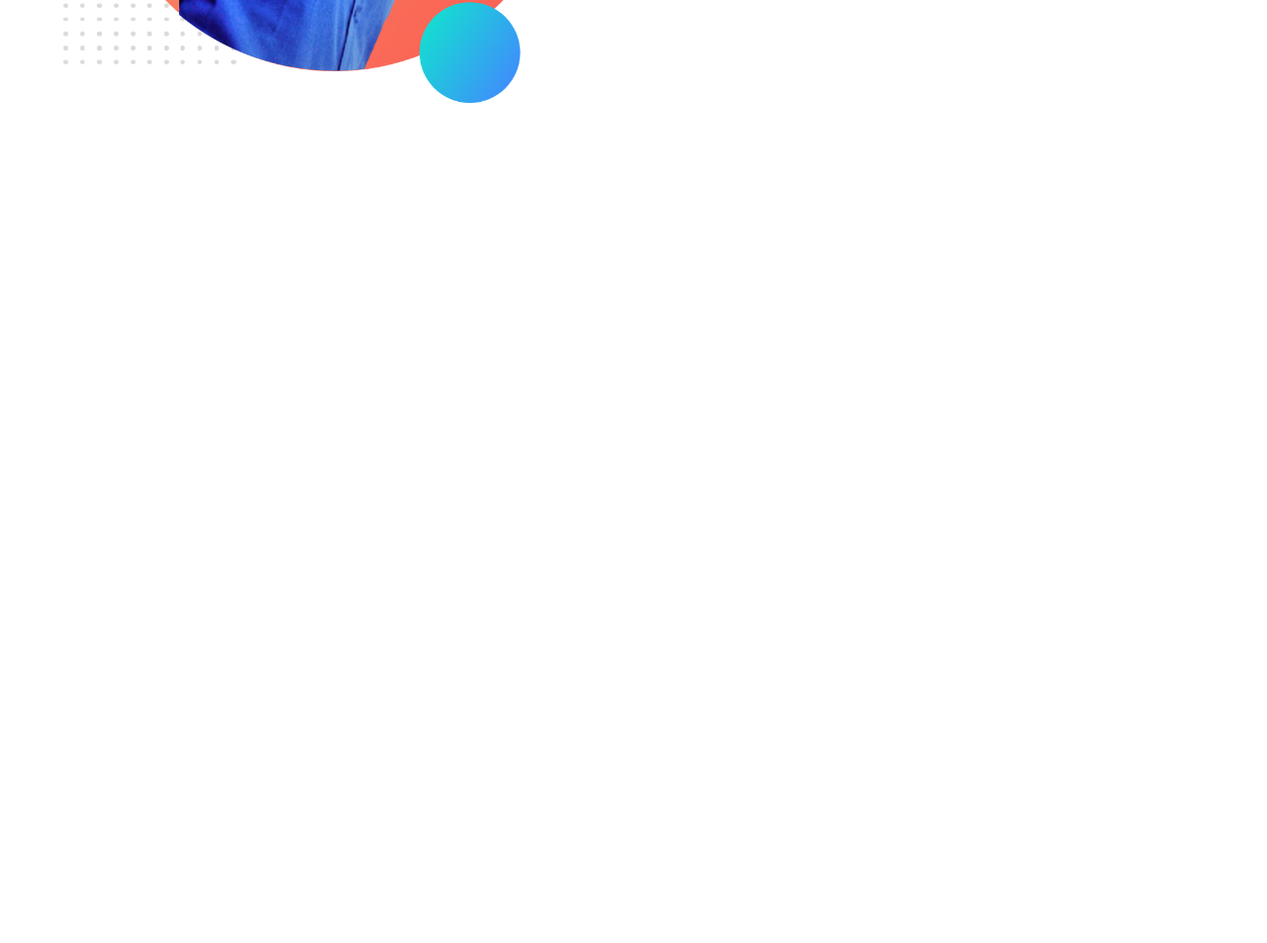
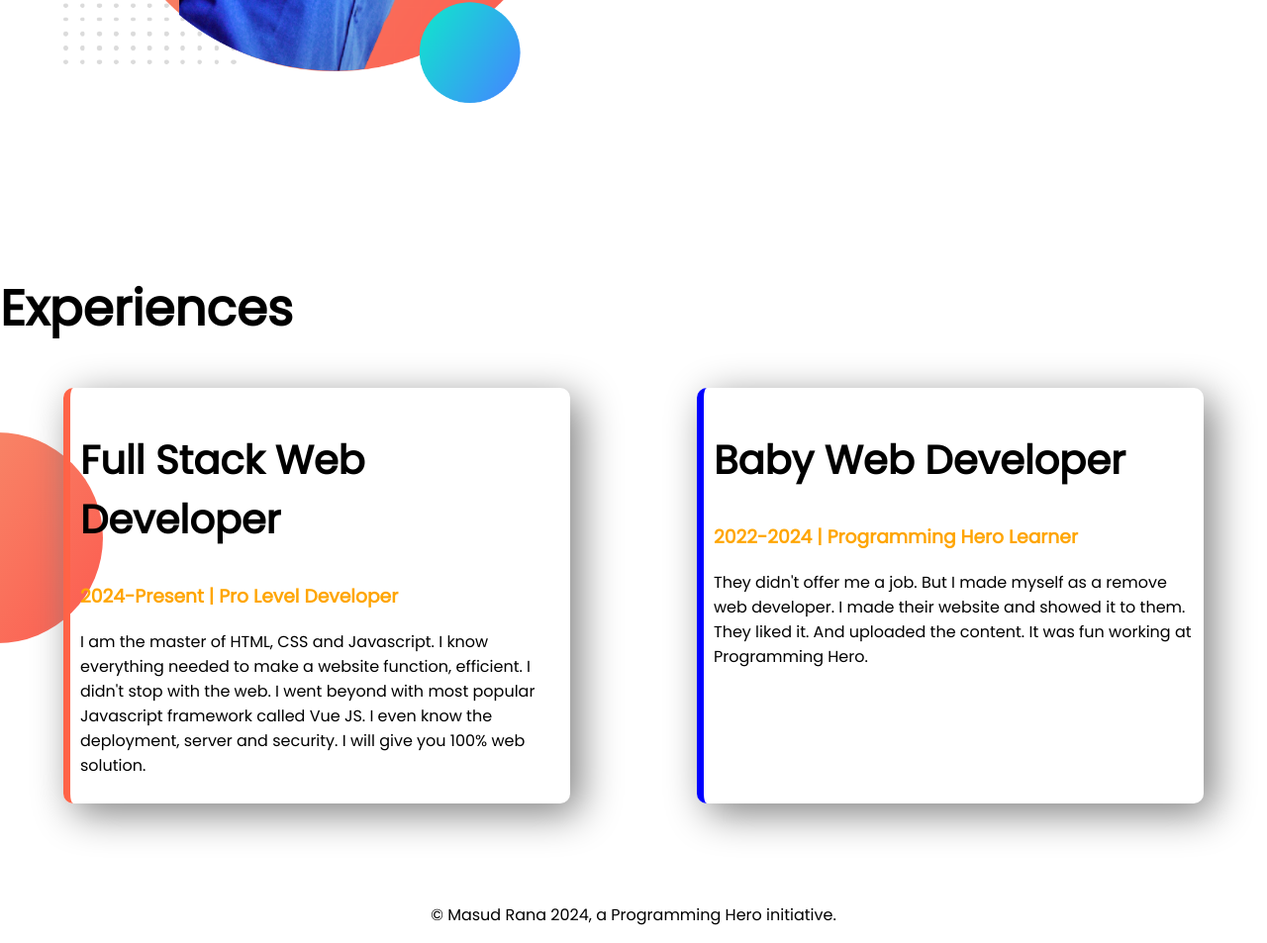
Before and after one commit to masudrana-1/devloper-portfolio, a plain HTML site: page indexl.html in a window 1280 px wide. Shown: the part 1195-2148 px from the top of the page at 99% size. Before the commit the page ends 1470 px from the top, so only its background shows below. Drawn offline with Linux system fonts and the light colour scheme.

Commit message:
complete

```diff
--- a/indexl.html
+++ b/indexl.html
@@ -13,7 +13,7 @@
 </head>
 
 <body>
-    <section class="top-banner">
+    <section class="top-banner flexible-container">
         <div class="half-width">
             <h1>Wellcome To</h1>
             <h1><span class="orange-color">Masud Rana</span> World!</h1>
@@ -29,7 +29,7 @@
             <img src="images/masud2.png" alt="masud rana">
         </div>
     </section>
-    <section class="dream-big">
+    <section class="dream-big flexible-container">
         <div class="half-width">
             <img src="images/masud.png" alt="photo">
         </div>
@@ -41,6 +41,29 @@
             <a class="link-button" target="_blank" href="https://web.facebook.com/masudrana58855">FOllOW ME</a>
         </div>
     </section>
+    <section class="Experience-area">
+        <h1>Experiences</h1>
+        <div class="flexible-container">
+            <div id="Full-Stack-Web-Developer" class="experience-item">
+                <h2>Full Stack Web Developer</h2>
+                <h3 class="orange-color">2024-Present | Pro Level Developer</h3>
+                <p>I am the master of HTML, CSS and Javascript. I know everything needed to make a website function,
+                    efficient. I didn't stop with the web. I went beyond with most popular Javascript framework called
+                    Vue
+                    JS. I even know the deployment, server and security. I will give you 100% web solution.</p>
+            </div>
+            <div id="Baby-Web-Developer" class="experience-item">
+                <h2>Baby Web Developer</h2>
+                <h3 class="orange-color">2022-2024 | Programming Hero Learner</h3>
+                <p>They didn't offer me a job. But I made myself as a remove web developer. I made their website and
+                    showed
+                    it to them. They liked it. And uploaded the content. It was fun working at Programming Hero.</p>
+            </div>
+        </div>
+    </section>
 </body>
+<footer>
+    <p>© Masud Rana 2024, a Programming Hero initiative.</p>
+</footer>
 
 </html>
--- a/style.css
+++ b/style.css
@@ -7,11 +7,15 @@ h1 {
     font-size: 50px;
 }
 
+h2 {
+    font-size: 40px;
+}
+
 .orange-color {
     color: orange;
 }
 
-section {
+.flexible-container {
     display: flex;
     margin-bottom: 100px;
 }
@@ -45,3 +49,31 @@ section {
     background-repeat: no-repeat;
     background-position: right;
 }
+
+.Experience-area {
+    background-image: url(images/exp-bg.png);
+    background-repeat: no-repeat;
+    background-position: left;
+}
+
+.experience-item {
+    width: 40%;
+    margin-left: 5%;
+    margin-right: 5%;
+    padding: 10px;
+    box-shadow: 10px 10px 40px gray;
+    border-radius: 10px;
+
+}
+
+#Full-Stack-Web-Developer {
+    border-left: 7px solid tomato;
+}
+
+#Baby-Web-Developer {
+    border-left: 7px solid blue;
+}
+
+footer p {
+    text-align: center;
+}
```
